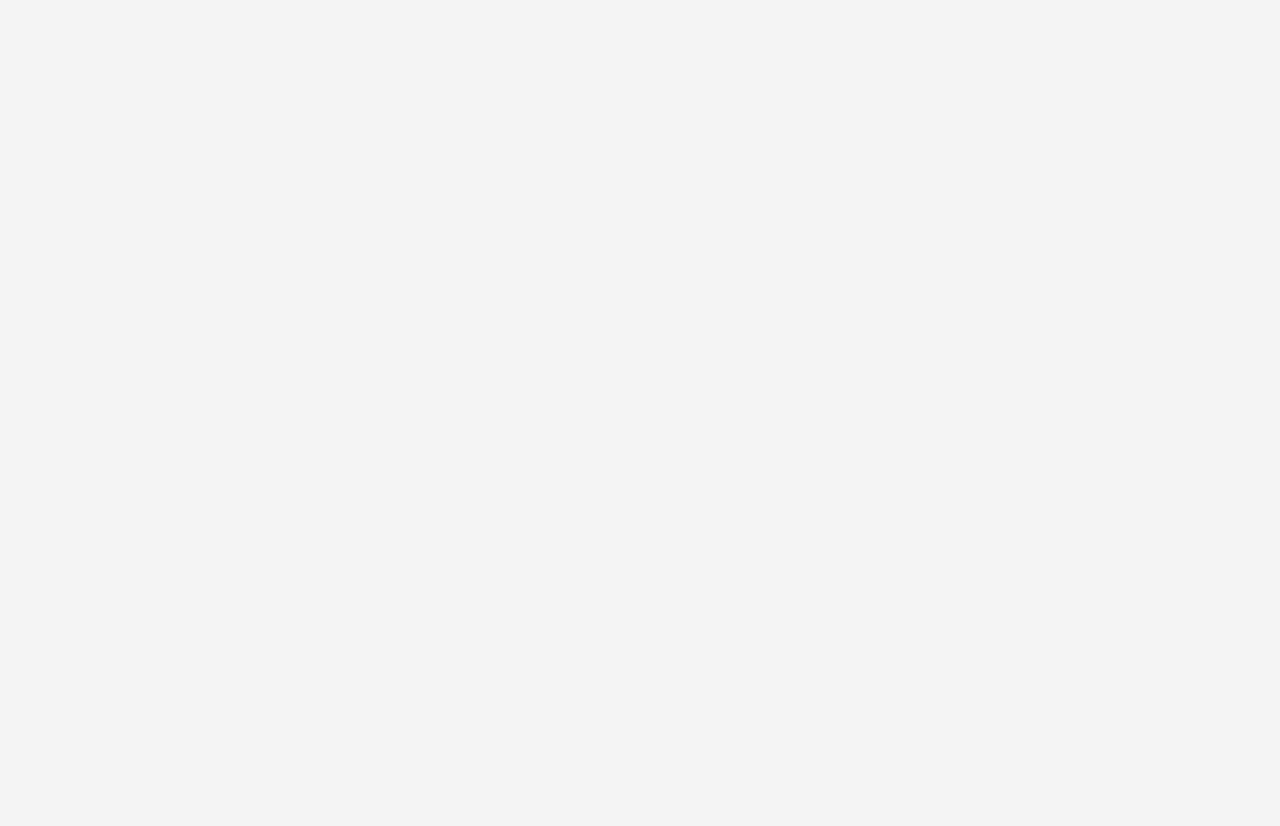
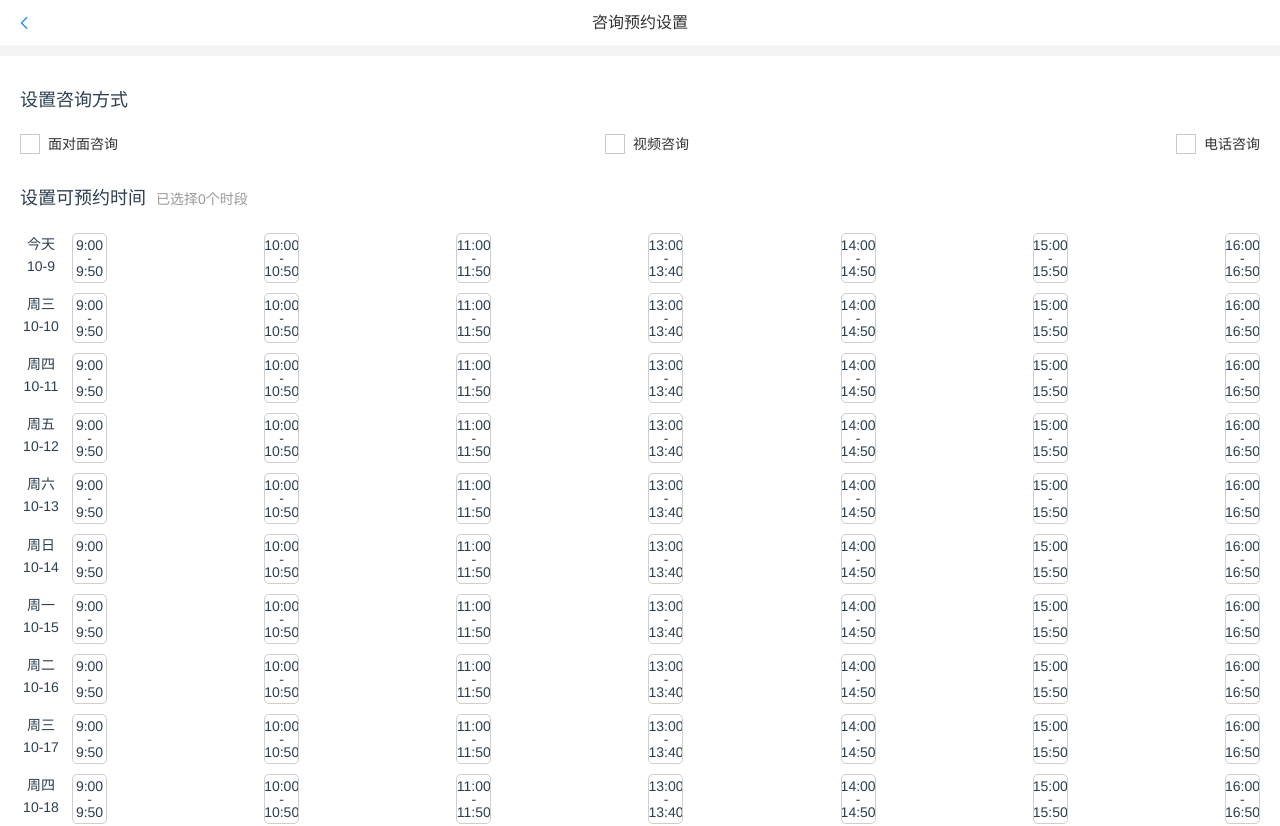
Before and after one commit to cmtlyt/xljk, a Vue app: page /evanuateSetting in a window 1280 px wide. Shown: the top 826 px of the page. Before the commit the page ends 800 px from the top, so only its background shows below. Built offline with nearby package versions, Linux system fonts and the light colour scheme.

Commit message:
20221009-(教师端)-咨询预约设置

```diff
--- a/src/router/index.js
+++ b/src/router/index.js
@@ -64,7 +64,12 @@ const routes = [
     name: 'infoSetting',
     component: () => import('../views/teacher/InfoSetting.vue'),
     meta: { title: '信息设置' }
-  }
+  }, {
+    path: '/evanuateSetting',
+    name: 'evanuateSetting',
+    component: () => import('../views/teacher/EvanuateSetting.vue'),
+    meta: { title: '咨询预约设置' }
+  },
 ]
 
 const router = new VueRouter({
--- a/src/views/teacher/EvanuateSetting.vue
+++ b/src/views/teacher/EvanuateSetting.vue
@@ -1,20 +1,196 @@
 <template>
-  <div class="evanuate-setting"></div>
+  <div class="evanuate-setting">
+    <cmtlyt-navbar :role="navbarRole"></cmtlyt-navbar>
+    <main>
+      <section>
+        <div class="title">设置咨询方式</div>
+        <div class="content">
+          <van-checkbox-group v-model="type" direction="horizontal">
+            <van-checkbox shape="square" name="面对面咨询"
+              >面对面咨询</van-checkbox
+            >
+            <van-checkbox shape="square" name="视频咨询">视频咨询</van-checkbox>
+            <van-checkbox shape="square" name="电话咨询">电话咨询</van-checkbox>
+          </van-checkbox-group>
+        </div>
+      </section>
+      <section>
+        <div class="title">
+          设置可预约时间<span>已选择{{ timeTotal }}个时段</span>
+        </div>
+        <div class="content">
+          <ul>
+            <li v-for="(item, idx) in dates" :key="idx">
+              <div class="label" v-html="item"></div>
+              <div class="value">
+                <van-checkbox-group
+                  v-model="timeArea[idx]"
+                  direction="horizontal"
+                  @change="changeTimeArea"
+                >
+                  <van-checkbox
+                    v-for="(time, tidx) in times"
+                    :key="tidx"
+                    :name="tidx"
+                    :class="timeArea[idx].includes(tidx) ? 'select-action' : ''"
+                    v-html="time"
+                  ></van-checkbox>
+                </van-checkbox-group>
+              </div>
+            </li>
+          </ul>
+        </div>
+      </section>
+    </main>
+    <footer>
+      <van-button round type="info" @click="submit">确定</van-button>
+    </footer>
+  </div>
 </template>
 
 <script>
+import CmtlytNavbar from "@/components/Navbar.vue";
+import { Checkbox, CheckboxGroup, Button } from "vant";
 export default {
-  components: {},
+  components: {
+    CmtlytNavbar,
+    [Checkbox.name]: Checkbox,
+    [CheckboxGroup.name]: CheckboxGroup,
+    [Button.name]: Button,
+  },
   props: [],
   data() {
-    return {};
+    return {
+      navbarRole: { title: "咨询预约设置" },
+      timeTotal: 0,
+      type: [],
+      timeList: [],
+      timeArea: [],
+      dates: [],
+      times: [
+        "9:00<span>-</span>9:50",
+        "10:00<span>-</span>10:50",
+        "11:00<span>-</span>11:50",
+        "13:00<span>-</span>13:40",
+        "14:00<span>-</span>14:50",
+        "15:00<span>-</span>15:50",
+        "16:00<span>-</span>16:50",
+      ],
+    };
   },
-  methods: {},
+  methods: {
+    submit() {
+      console.log(this.timeArea, this.type);
+      this.$goto('/teacher')
+    },
+    changeTimeArea() {
+      this.timeTotal = 0;
+      this.timeArea.forEach((item) => (this.timeTotal += item.length));
+    },
+    formatDate(currDate, sep = "") {
+      const timestamp = Date.parse(currDate);
+      const date = new Date(timestamp);
+      const Y = date.getFullYear();
+      const M =
+        date.getMonth() + 1 < 10
+          ? sep + (date.getMonth() + 1)
+          : date.getMonth() + 1;
+      const D = date.getDate() < 10 ? sep + date.getDate() : date.getDate();
+      return Y + "-" + M + "-" + D;
+    },
+    getDate(sep = "", offset = 0) {
+      const currDate = this.formatDate(new Date(), sep);
+      if (offset)
+        return ((curr) => {
+          const currDate = new Date(curr);
+          const nextDate = +currDate + offset * 1000 * 60 * 60 * 24;
+          return this.formatDate(new Date(nextDate), sep);
+        })(currDate);
+      return currDate;
+    },
+  },
   computed: {},
   mounted() {},
-  created() {},
+  created() {
+    const weekList = ["周日", "周一", "周二", "周三", "周四", "周五", "周六"];
+    for (let i = 0; i < 11; i++) {
+      const date = this.getDate("", i).split("-").splice(1).join("-");
+      const week = i ? weekList[new Date(date).getDay()] : "今天";
+      const res = `${week}<br>${date}`;
+      this.dates.push(res);
+      this.timeArea.push([]);
+    }
+  },
 };
 </script>
 
 <style lang="scss" scoped>
+.evanuate-setting {
+  display: flex;
+  flex-direction: column;
+  gap: $main-gap;
+  main {
+    background-color: #fff;
+    padding: 3rem 2rem;
+    text-align: left;
+    display: flex;
+    flex-direction: column;
+    gap: 3rem;
+    font-size: $desc-font-size;
+    .van-checkbox-group {
+      display: flex;
+      justify-content: space-between;
+      flex-wrap: nowrap;
+      width: 100%;
+      .van-checkbox {
+        margin: 0;
+        &.select-action {
+          background-color: $main-color;
+          color: #fff;
+        }
+      }
+    }
+    .title {
+      padding-bottom: 2rem;
+      font-size: $title-font-size;
+      span {
+        padding-left: $main-gap;
+        font-size: $desc-font-size;
+        color: #9a9a9a;
+      }
+    }
+    ul {
+      display: flex;
+      flex-direction: column;
+      gap: $main-gap;
+      li {
+        display: flex;
+        gap: $main-gap;
+        .label {
+          flex-basis: 3em;
+          text-align: center;
+        }
+        .value {
+          flex: 1;
+        }
+        .van-checkbox {
+          flex-direction: column;
+          border: #00000030 solid 1px;
+          border-radius: 5px;
+          width: 2.5em;
+          ::v-deep(span) {
+            line-height: 0.3em;
+            height: 0.3em;
+          }
+        }
+      }
+    }
+  }
+  footer {
+    padding: 3rem 0 10rem;
+    .van-button {
+      width: 70vw;
+    }
+  }
+}
 </style>
--- a/src/views/teacher/Index.vue
+++ b/src/views/teacher/Index.vue
@@ -51,7 +51,7 @@ export default {
       username: "张老师",
       messageTotal: "",
       gridList: [
-        { text: "咨询预约设置", icon: "chat-o", to: "" },
+        { text: "咨询预约设置", icon: "chat-o", to: "/evanuateSetting" },
         { text: "预约记录", icon: "todo-list-o", to: "/bookingHistory" },
         { text: "心理答疑", icon: "question-o", to: "/answerList" },
         { text: "我的答疑", icon: "comment-o", to: "/answerMy" },
```
Also changed, not shown: src/views/teacher/components/Evanuate/SettingItem.vue (deleted, +0 -20 lines).
